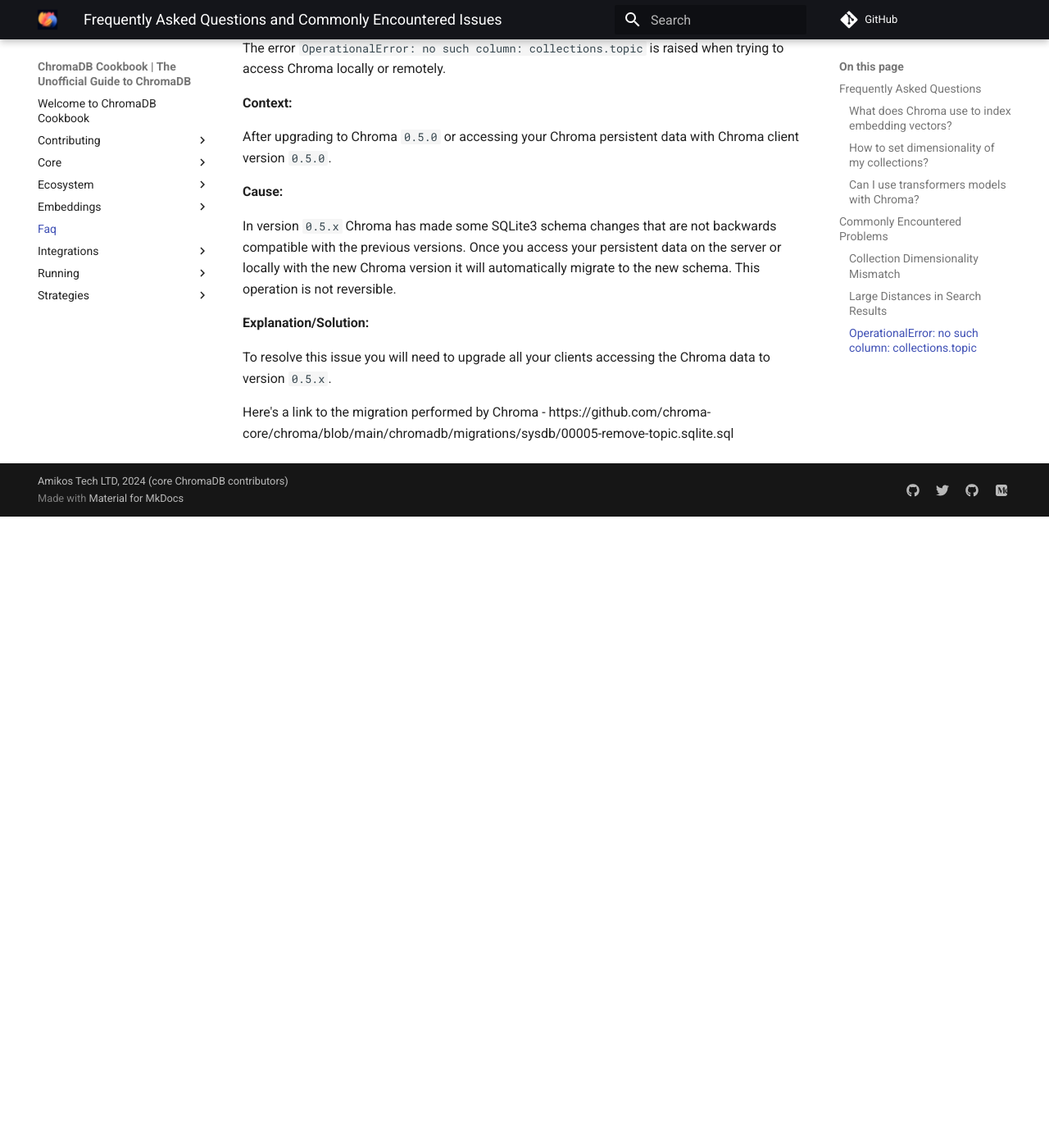
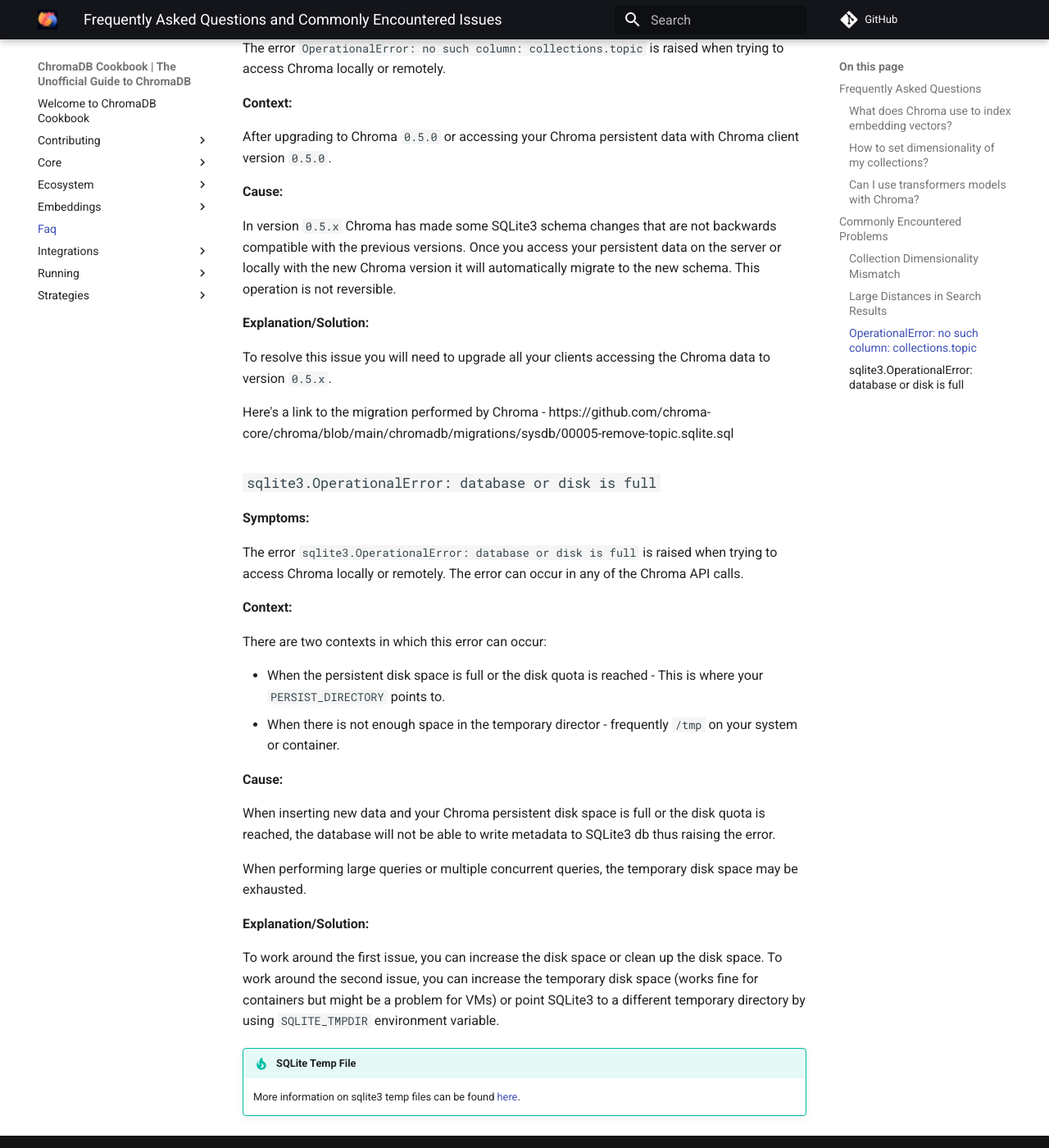
Before and after one commit to amikos-tech/chroma-cookbook, an MkDocs documentation site: the page built from docs/faq/index.md, in a window 1280 px wide and 1400 px high, scrolled down 3262 px. Shown: the whole window at 82% size. Built offline with MkDocs 1.6.1 and Material for MkDocs 9.7.7, drawn with Linux system fonts in a browser that asks for light colours; comment, search, counter and statistics services are not loaded; before the commit the page ends 3892 px from its top, so only the background shows below that.

Commit message:
feat: Added temp storage to resource requirements
- Updated FAQ

```diff
--- a/docs/faq/index.md
+++ b/docs/faq/index.md
@@ -153,3 +153,35 @@
 
 Here's a link to the migration performed by
 Chroma - https://github.com/chroma-core/chroma/blob/main/chromadb/migrations/sysdb/00005-remove-topic.sqlite.sql
+
+### `sqlite3.OperationalError: database or disk is full`
+
+**Symptoms:**
+
+The error `sqlite3.OperationalError: database or disk is full` is raised when trying to access Chroma locally or
+remotely. The error can occur in any of the Chroma API calls.
+
+**Context:**
+
+There are two contexts in which this error can occur:
+
+- When the persistent disk space is full or the disk quota is reached - This is where your `PERSIST_DIRECTORY` points
+  to.
+- When there is not enough space in the temporary director - frequently `/tmp` on your system or container.
+
+**Cause:**
+
+When inserting new data and your Chroma persistent disk space is full or the disk quota is reached, the database will
+not be able to write metadata to SQLite3 db thus raising the error.
+
+When performing large queries or multiple concurrent queries, the temporary disk space may be exhausted.
+
+**Explanation/Solution:**
+
+To work around the first issue, you can increase the disk space or clean up the disk space. To work around the second
+issue, you can increase the temporary disk space (works fine for containers but might be a problem for VMs) or point
+SQLite3 to a different temporary directory by using `SQLITE_TMPDIR` environment variable.
+
+!!! tip "SQLite Temp File"
+
+    More information on sqlite3 temp files can be found [here](https://www.sqlite.org/tempfiles.html).
```
Also changed, not shown: docs/core/resources.md (+16 -0 lines).
